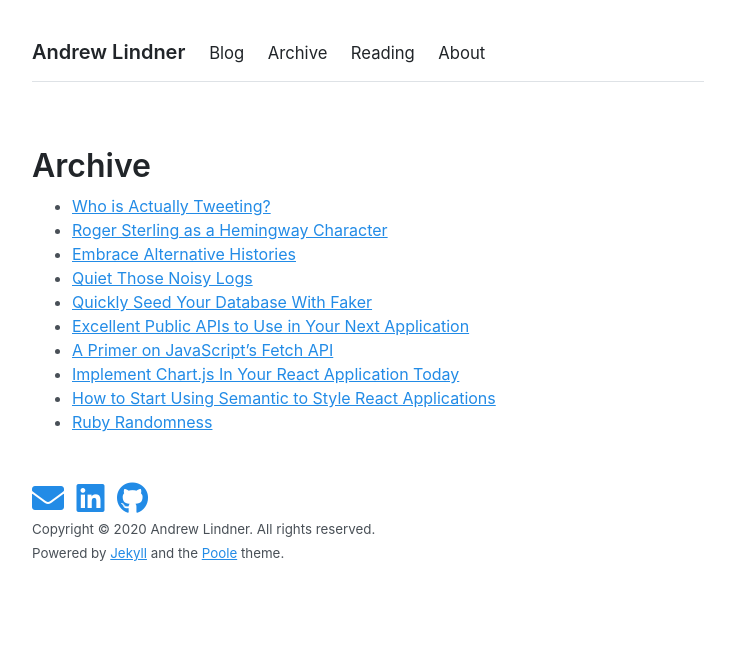
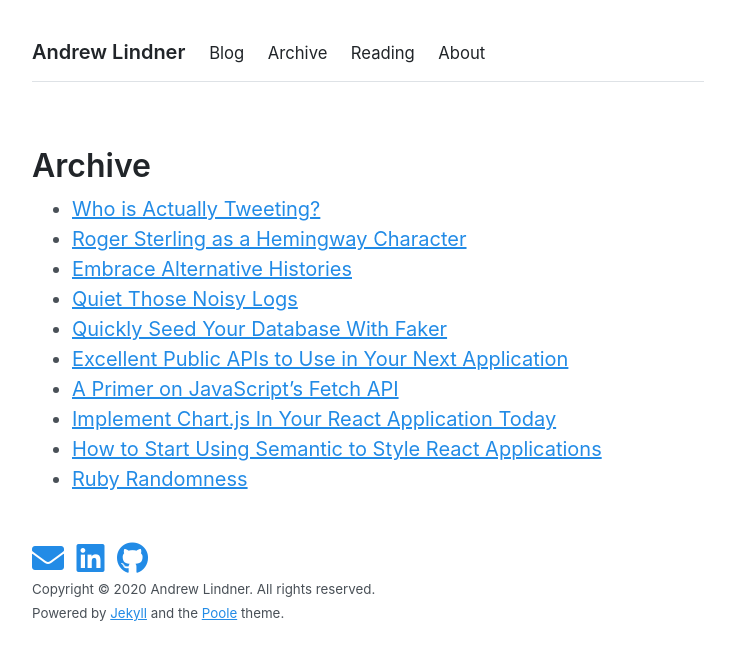
Before and after one commit to rendnil/rendnil.github.io, a Jekyll site: the page built from archive.md, in a window 1280 px wide. Shown: the top 660 px of the page, without its empty margins (272-1007 px from the left). Built offline with Jekyll 4.4.1, drawn with Linux system fonts in a browser that asks for light colours; nearby versions of some CDN libraries.

Commit message:
increase archive font size

```diff
--- a/archive.md
+++ b/archive.md
@@ -17,6 +17,6 @@ title: Archive
 {% assign sorted_posts = site.posts | sort: 'date' | reverse %}
 <ul>
 {% for post in sorted_posts %}
-    <li><a href="{{ post.url }}">{{ post.title }}</a></li>
+    <li style="font-size:1.25em"><a href="{{ post.url }}">{{ post.title }}</a></li>
 {% endfor %}
 </ul>
```
